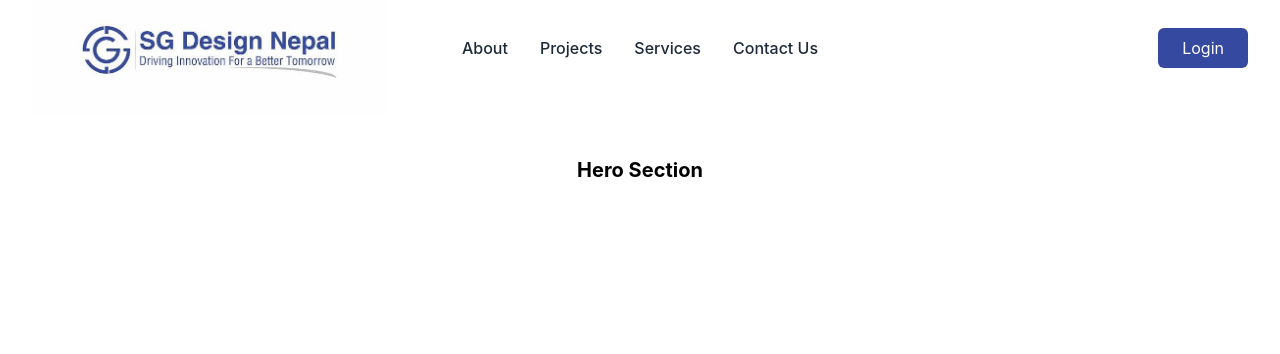
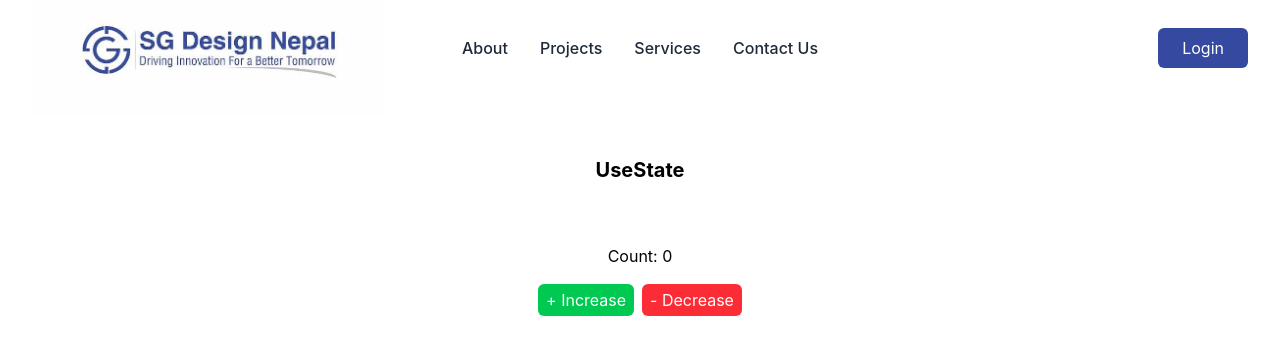
Before and after one commit to Nivesh26/SGDG, a React (Vite) app: page / in a window 1280 px wide. Shown: the top 354 px of the page. Built offline with nearby package versions, Linux system fonts and the light colour scheme.

Commit message:
feat: add UseState hook component and implement navigation to login page after successful form submission

```diff
--- a/src/Components/SignupFormZOD.tsx
+++ b/src/Components/SignupFormZOD.tsx
@@ -1,6 +1,6 @@
 import { useState } from "react";
 import { z } from "zod";
-import { Link } from "react-router-dom";
+import { Link, useNavigate } from "react-router-dom";
 import googleLogo from "../assets/google.png";
 
 // 1. Create Zod schema
@@ -36,6 +36,7 @@ const formSchema = z.object({
 type FormData = z.infer<typeof formSchema>;
 
 const FormZOD = () => {
+    const navigate = useNavigate();
 
     const [formData, setFormData] = useState<FormData>({
         name: "",
@@ -91,6 +92,7 @@ const FormZOD = () => {
         console.log("Form is valid:", result.data);
 
         setErrors({});
+        navigate("/login");
     };
 
     return (
--- /dev/null
+++ b/src/Hooks/UseState.tsx
@@ -0,0 +1,33 @@
+import { useState } from 'react';
+
+const UseState = () => {
+    const [count, setCount] = useState<number>(0);
+
+    return (
+        <div>
+            <div className="mb-15 mt-15 text-center font-bold text-xl">
+                UseState
+            </div>
+
+            <div className="flex flex-col items-center gap-4 text-center justify-center">
+                <h1>Count: {count}</h1>
+
+                <div className="flex gap-2">
+                    <button
+                        className="px-2 py-1 bg-green-500 text-white rounded-md cursor-pointer hover:bg-green-600"
+                        onClick={() => setCount(count + 1)}>
+                        + Increase
+                    </button>
+
+                    <button
+                        className="px-2 py-1 bg-red-500 text-white rounded-md cursor-pointer hover:bg-red-600"
+                        onClick={() => setCount(count - 1)}>
+                        - Decrease
+                    </button>
+                </div>
+            </div>
+        </div>
+    )
+}
+
+export default UseState
--- a/src/Pages/Home.tsx
+++ b/src/Pages/Home.tsx
@@ -1,12 +1,14 @@
 import React from 'react'
 import Header from '../Components/Header'
 import Hero from '../Components/Hero'
+import UseState from '../Hooks/UseState'
 
 const Home = () => {
     return (
         <div>
             <Header />
-            <Hero />
+            {/* <Hero /> */}
+            <UseState />
         </div>
     )
 }
```
